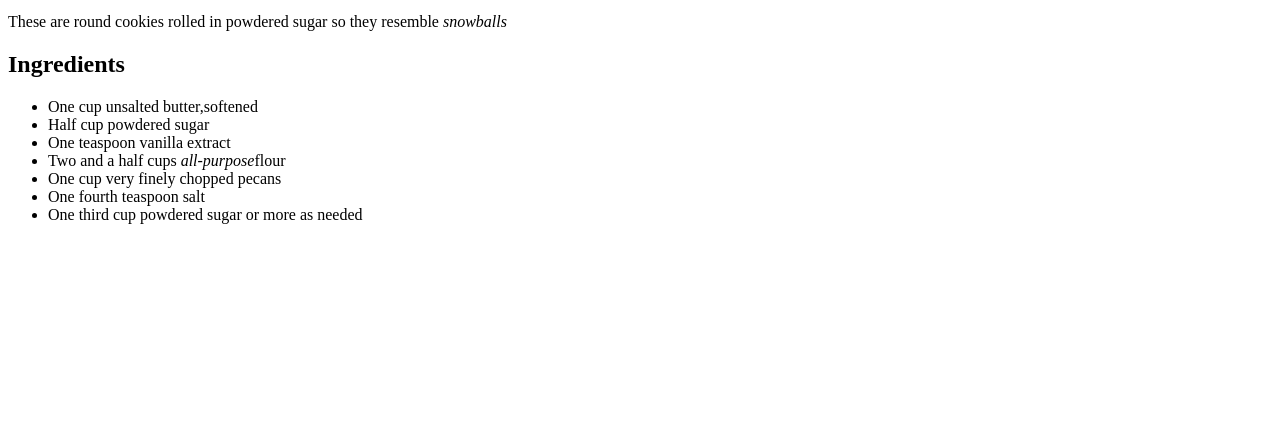
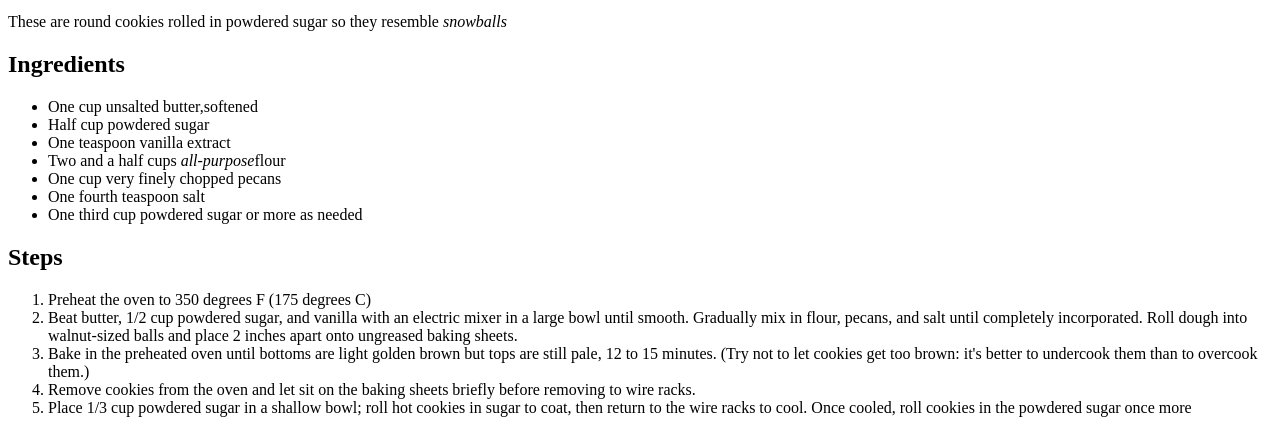
Before and after one commit to Ommkarjyoti/odin-recipes, a plain HTML site: page recipes/snowballs.html in a window 1280 px wide. Shown: the part 421-854 px from the top of the page. Before the commit the page ends 800 px from the top, so only its background shows below. Drawn offline with Linux system fonts and the light colour scheme.

Commit message:
Add steps to the snowballs recipe page

```diff
--- a/recipes/snowballs.html
+++ b/recipes/snowballs.html
@@ -22,6 +22,14 @@
             <li>One fourth teaspoon salt</li>
             <li>One third cup powdered sugar or more as needed</li>
         </ul>
-
+        <!-- here should be an ordered list of steps -->
+        <h2>Steps</h2>
+        <ol>
+            <li>Preheat the oven to 350 degrees F (175 degrees C)</li>
+            <li>Beat butter, 1/2 cup powdered sugar, and vanilla with an electric mixer in a large bowl until smooth. Gradually mix in flour, pecans, and salt until completely incorporated. Roll dough into walnut-sized balls and place 2 inches apart onto ungreased baking sheets. </li>
+            <li>Bake in the preheated oven until bottoms are light golden brown but tops are still pale, 12 to 15 minutes. (Try not to let cookies get too brown: it's better to undercook them than to overcook them.) </li>
+            <li>Remove cookies from the oven and let sit on the baking sheets briefly before removing to wire racks.</li>
+            <li>Place 1/3 cup powdered sugar in a shallow bowl; roll hot cookies in sugar to coat, then return to the wire racks to cool. Once cooled, roll cookies in the powdered sugar once more</li>
+        </ol>
     </body>
 </html>
```
